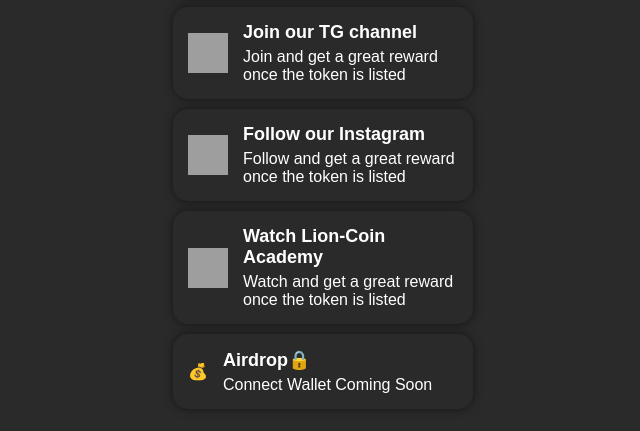
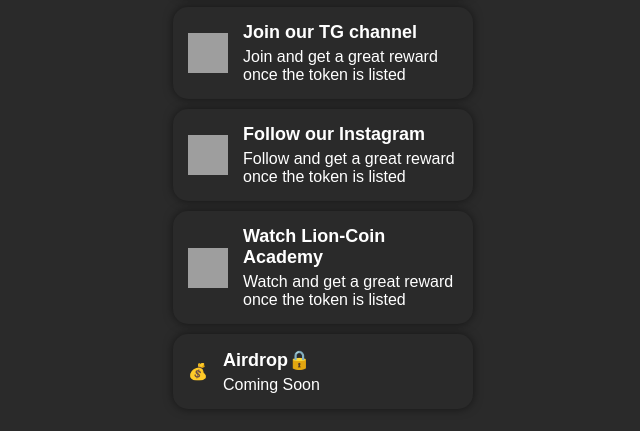
Before and after one commit to IBRAHIMV69/Tasks, a plain HTML site: page Index.html in a window 1280 px wide. Shown: the part 253-684 px from the top of the page, without its empty margins (317-957 px from the left). Drawn offline with Linux system fonts and the light colour scheme; grey boxes are pictures that could not be loaded.

Commit message:
Update Index.html

```diff
--- a/Index.html
+++ b/Index.html
@@ -105,7 +105,7 @@
             <div class="info">
                 <div class="title">Airdrop🔒</div>
                 <div class="coins">
-                    <span>Connect Wallet Coming Soon</span>
+                    <span>Coming Soon</span>
                 </div>
             </div>
 </body>
```
